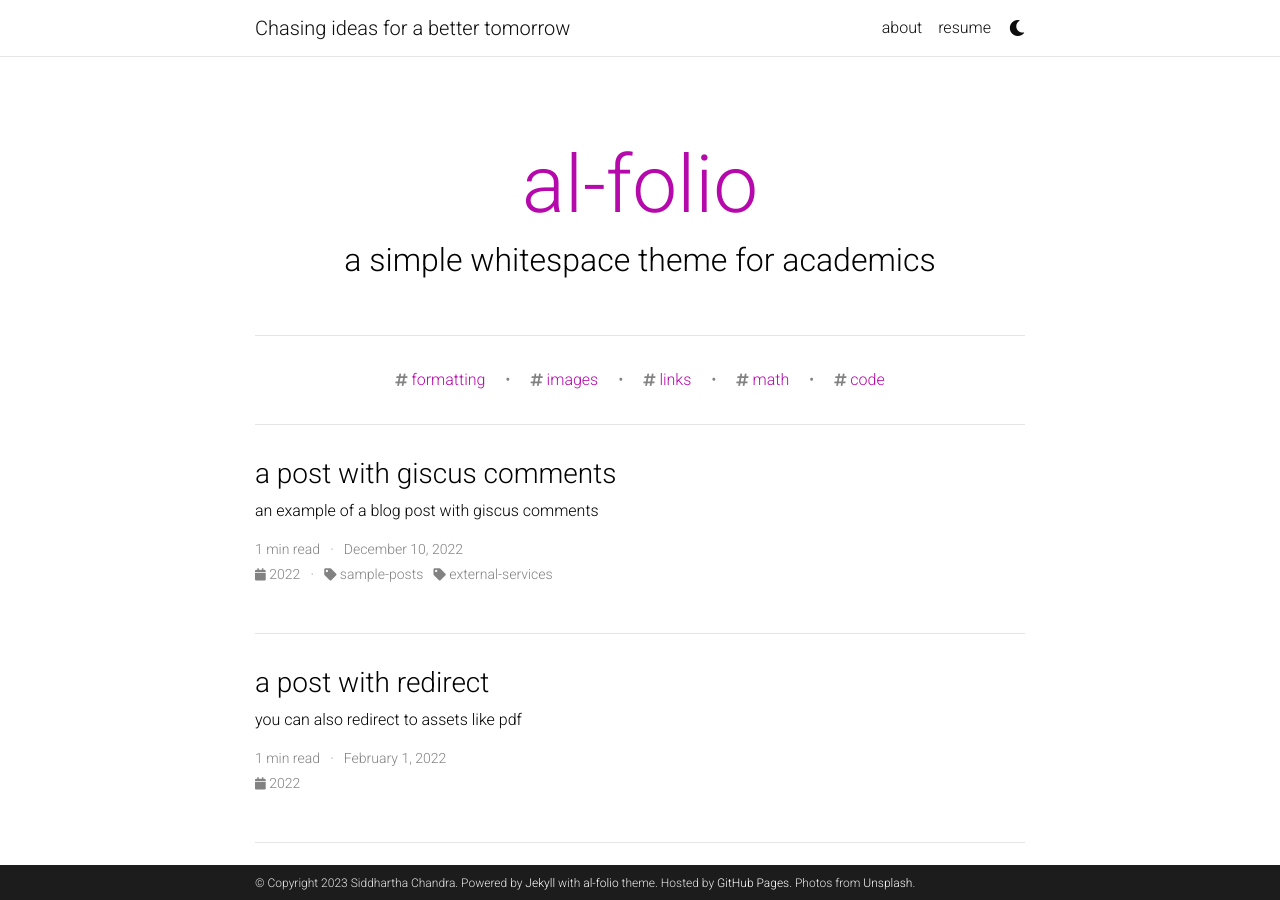
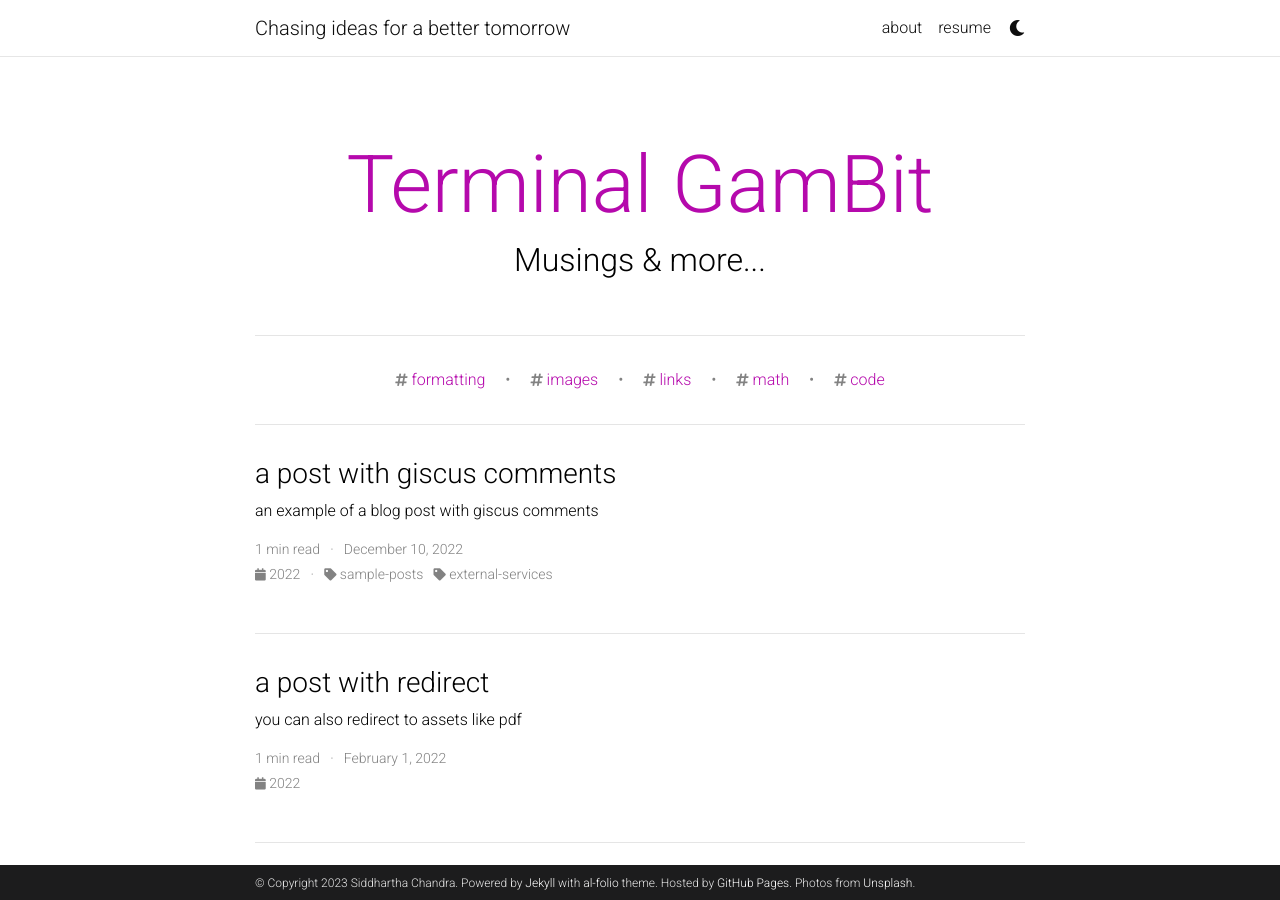
Before and after one commit to siddhartha-chandra/siddhartha-chandra.github.io, a Jekyll site: the page built from blog/index.html, in a window 1280 px wide and 900 px high. Built offline with Jekyll 4.4.1, drawn with Linux system fonts in a browser that asks for light colours; the list of posts is cut into pages by our own code; comment, search, counter and statistics services are not loaded; a style sheet for code colours, icons or effects is not loaded.

Commit message:
misc: modify blog specifics

```diff
--- a/_config.yml
+++ b/_config.yml
@@ -116,9 +116,9 @@
 # Blog
 # -----------------------------------------------------------------------------
 
-blog_name: al-folio # blog_name will be displayed in your blog page
-blog_description: a simple whitespace theme for academics
+blog_name: Terminal GamBit # blog_name will be displayed in your blog page
 blog_nav_title:  # your blog must have a title for it to be displayed in the nav bar
+blog_description: Musings & more...
 permalink: /blog/:year/:title/
 
 # Pagination
```
